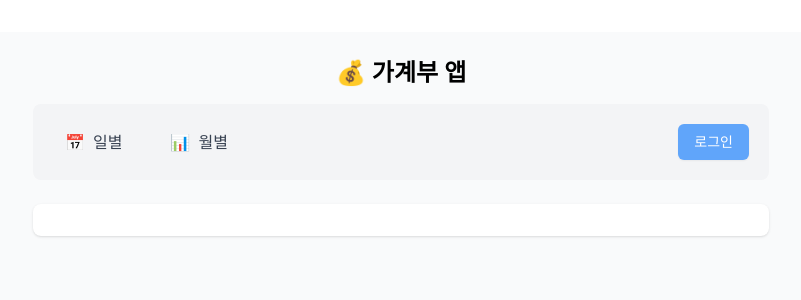
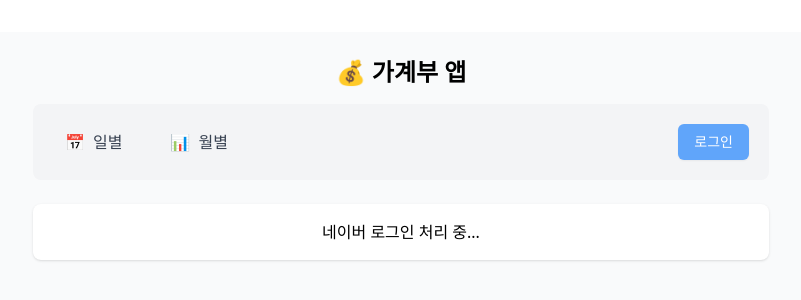
Before and after one commit to sy2667/hh_frontend, a React (Vite) app: page /naver/callback in a window 1280 px wide. Shown: the top 300 px of the page, without its empty margins (239-1040 px from the left). Built offline with nearby package versions, Linux system fonts and the light colour scheme.

Commit message:
[MOD] Callback 변경, ReadMe 변경

```diff
--- a/src/pages/naver/NaverCallback.tsx
+++ b/src/pages/naver/NaverCallback.tsx
@@ -34,6 +34,8 @@ const NaverCallback = () => {
 
     window.close()
   }, [])
+
+  return <div>네이버 로그인 처리 중...</div>
 }
 
 export default NaverCallback
```
Also changed, not shown: 1 other file (tests, documents, lock files or other folders).
